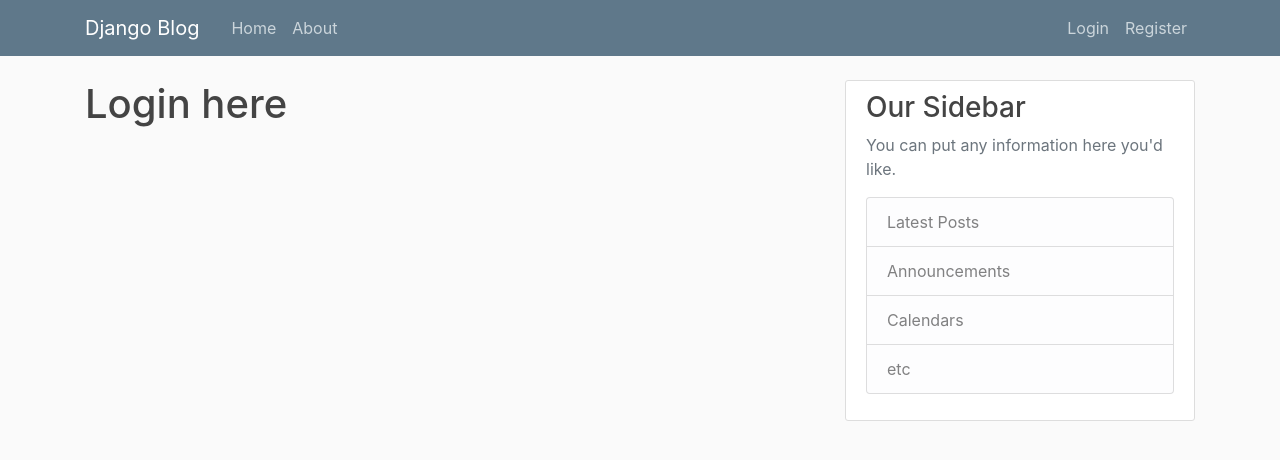
After one commit to basunia/lostcoder-blog, a Django app: page /login/ in a window 1280 px wide. The commit adds this page. Shown: the top 460 px of the page. Run offline with Django 4.2, Linux system fonts and the light colour scheme; some libraries are stand-ins or nearby versions.

Commit message:
Structuring register

```diff
--- a/blog/templates/blog/base.html
+++ b/blog/templates/blog/base.html
@@ -33,8 +33,8 @@
                   </div>
                   <!-- Navbar Right Side -->
                   <div class="navbar-nav">
-                    <a class="nav-item nav-link" href="#">Login</a>
-                    <a class="nav-item nav-link" href="#">Register</a>
+                    <a class="nav-item nav-link" href="{% url 'login' %}">Login</a>
+                    <a class="nav-item nav-link" href="{% url 'register' %}">Register</a>
                   </div>
                 </div>
               </div>
@@ -43,6 +43,11 @@
           <main role="main" class="container">
             <div class="row">
               <div class="col-md-8">
+                {% if messages %}
+                {% for message in messages %}
+                  <div class="alert alert-{{message.tags}}">{{message}}</div>
+                {% endfor %}
+                {% endif %}
                 {% block content %}{% endblock content %}
               </div>
               <div class="col-md-4">
--- a/blog/urls.py
+++ b/blog/urls.py
@@ -1,8 +1,9 @@
 from django.urls import path
 from . import views
+
 urlpatterns = [
     path('', views.home, name='blog-home'),
     path('about/', views.about, name='blog-about'),
-    path('register/', views.register, name='register'),
+    # path('register/', views.register, name='register'),
     path('del_user/', views.del_user, name="del_user")
 ]
--- a/django_project_blog/settings.py
+++ b/django_project_blog/settings.py
@@ -37,6 +37,7 @@ INSTALLED_APPS = [
     "django.contrib.contenttypes",
     "django.contrib.sessions",
     "django.contrib.messages",
+    "livereload",
     "django.contrib.staticfiles",
     "example_app",
     "blog",
@@ -51,6 +52,7 @@ MIDDLEWARE = [
     "django.contrib.auth.middleware.AuthenticationMiddleware",
     "django.contrib.messages.middleware.MessageMiddleware",
     "django.middleware.clickjacking.XFrameOptionsMiddleware",
+    "livereload.middleware.LiveReloadScript"
 ]
 
 ROOT_URLCONF = "django_project_blog.urls"
--- a/django_project_blog/urls.py
+++ b/django_project_blog/urls.py
@@ -16,10 +16,12 @@ Including another URLconf
 from django.contrib import admin
 from django.urls import path, include
 from django.contrib import admin
+from users import views as user_views
 
 urlpatterns = [
     path("admin/", admin.site.urls),
-    path("example/", include("example_app.urls")),
-    path("register/", include("users.urls")),
+    # path("example/", include("example_app.urls")),
+    path("register/", user_views.create_user, name='register'),
     path("", include("blog.urls")),
+    path("login/", user_views.create_login, name='login'),
 ]
--- /dev/null
+++ b/users/templates/users/login.html
@@ -0,0 +1,6 @@
+{% extends 'blog/base.html' %}
+
+{% block content %}
+ <h1>Login here</h1>
+
+{% endblock content %}
--- a/users/urls.py
+++ b/users/urls.py
@@ -2,4 +2,7 @@ from django.urls import path
 from django.urls import include
 from . import views
 
-urlpatterns = [path("", views.create_user, name="register")]
+urlpatterns = [
+    # path("", views.create_user, name="register"),
+    # path("login/", views.create_login, name="login")
+]
--- a/users/views.py
+++ b/users/views.py
@@ -1,8 +1,23 @@
 # from django.shortcuts import render
-from django.http import HttpRequest, HttpResponse
-from django.shortcuts import render
+from django.contrib.auth.forms import UserCreationForm
+from django.shortcuts import redirect, render
+from django.contrib import messages
 
 
 # Create your views here.
 def create_user(request):
-    return render(request, "users/register.html")
+    # breakpoint()
+    if request.method == 'POST':
+        form = UserCreationForm(request.POST)
+        if form.is_valid():
+            # form.save()
+            username = form.cleaned_data.get('username')
+            print(f'Username ${username}')
+            messages.success(request, f'Account created!')
+            return redirect('blog-home')
+    else:
+        form = UserCreationForm()
+    return render(request, "users/register.html", {'form':form})
+
+def create_login(request):
+    return render(request, "users/login.html")
```
Also changed, not shown: users/templates/users/register.html (+21 -9 lines).
